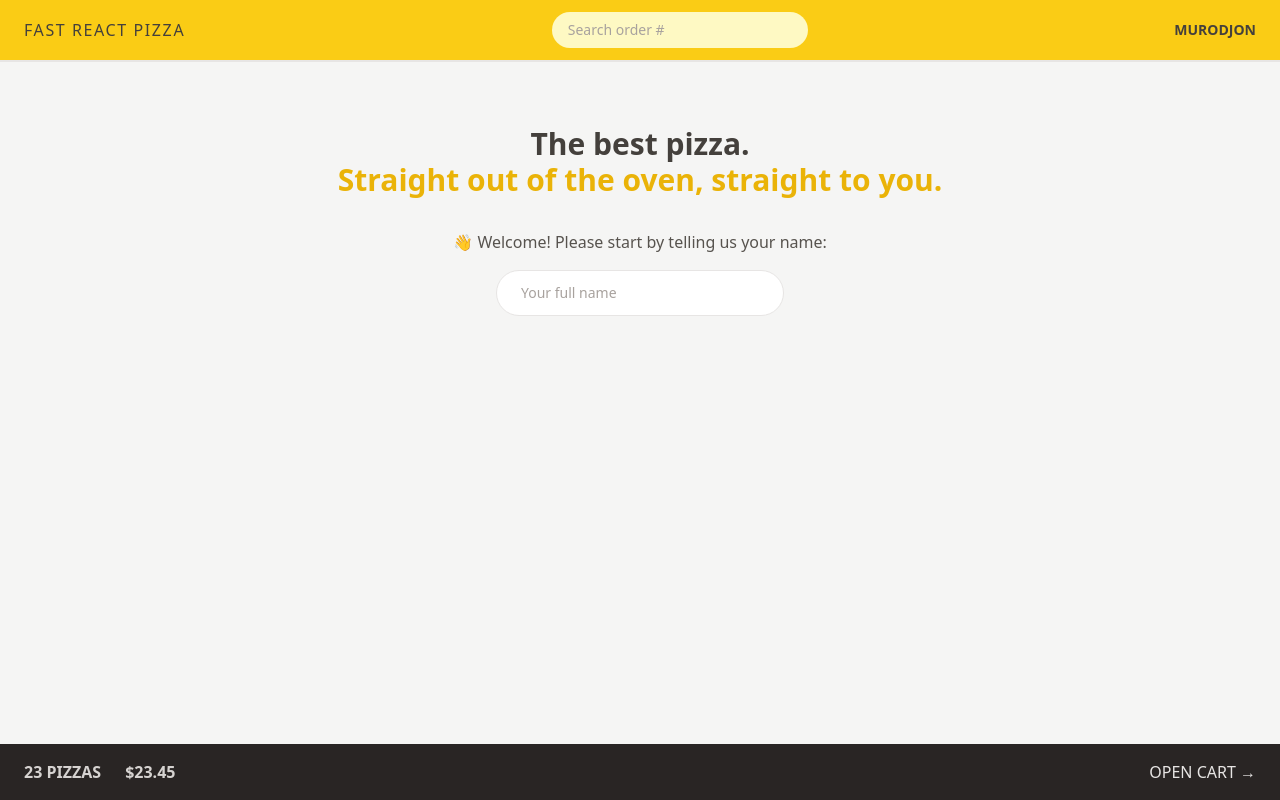
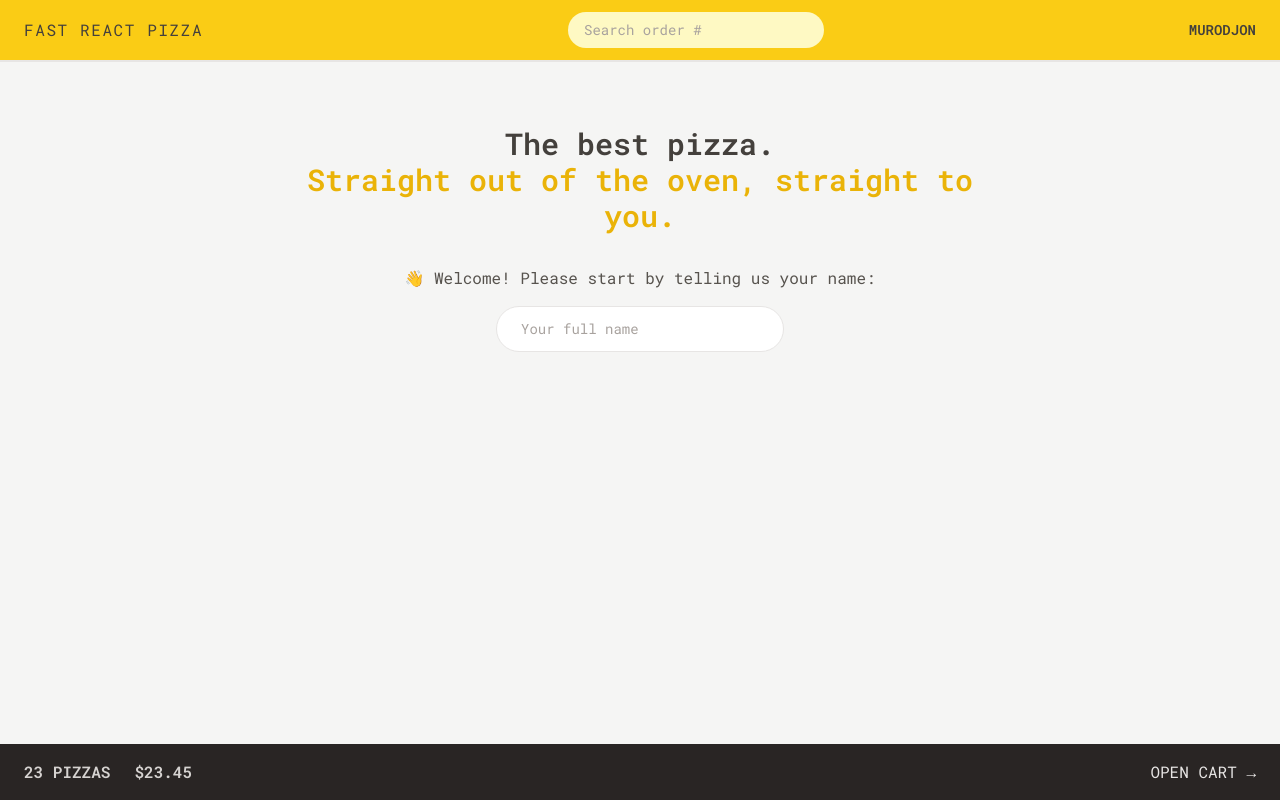
Before and after one commit to FulgurVividus/Fast-React-Pizza, a React (Vite) app: page / in a window 1280 px wide. Built offline with nearby package versions, Linux system fonts and the light colour scheme.

Commit message:
chore: update Tailwind CSS config file

```diff
--- a/tailwind.config.js
+++ b/tailwind.config.js
@@ -2,7 +2,14 @@
 export default {
   content: ["./index.html", "./src/**/*.{js,ts,jsx,tsx}"],
   theme: {
-    extend: {},
+    fontFamily: {
+      sans: "Roboto Mono, monospace",
+    },
+    extend: {
+      height: {
+        screen: "100dvh",
+      },
+    },
   },
   plugins: [],
 };
```
